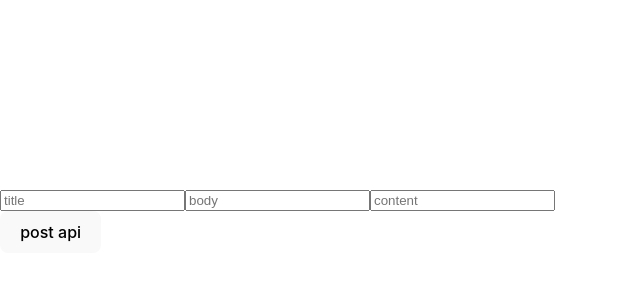
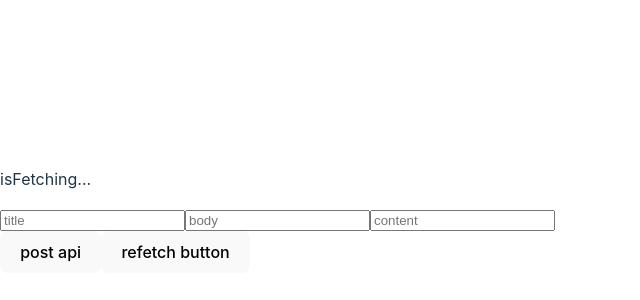
Before and after one commit to Opdata/react-query-test, a React (Vite) app: page / in a window 1280 px wide. Shown: the part 188-488 px from the top of the page, without its empty margins (0-640 px from the left). Built offline with nearby package versions, Linux system fonts and the light colour scheme; no server answers.

Commit message:
feat: 수동 refetch 추가

```diff
--- a/src/App.tsx
+++ b/src/App.tsx
@@ -8,7 +8,7 @@ function App() {
   const titleRef = useRef<HTMLInputElement>(null);
   const bodyRef = useRef<HTMLInputElement>(null);
   const userIdRef = useRef<HTMLInputElement>(null);
-  const { isLoading, isFetching, data, error } = useQuery({
+  const { isLoading, isFetching, data, error, refetch } = useQuery({
     queryKey: ['getPost'],
     queryFn: getPost,
   });
@@ -57,6 +57,7 @@ function App() {
         <input ref={userIdRef} type="number" placeholder="content" />
       </form>
       <button onClick={postHandler}>post api</button>
+      <button onClick={() => refetch()}>refetch button</button>
       {/* <button onClick={putHandler}>put api</button> */}
     </>
   );
```
